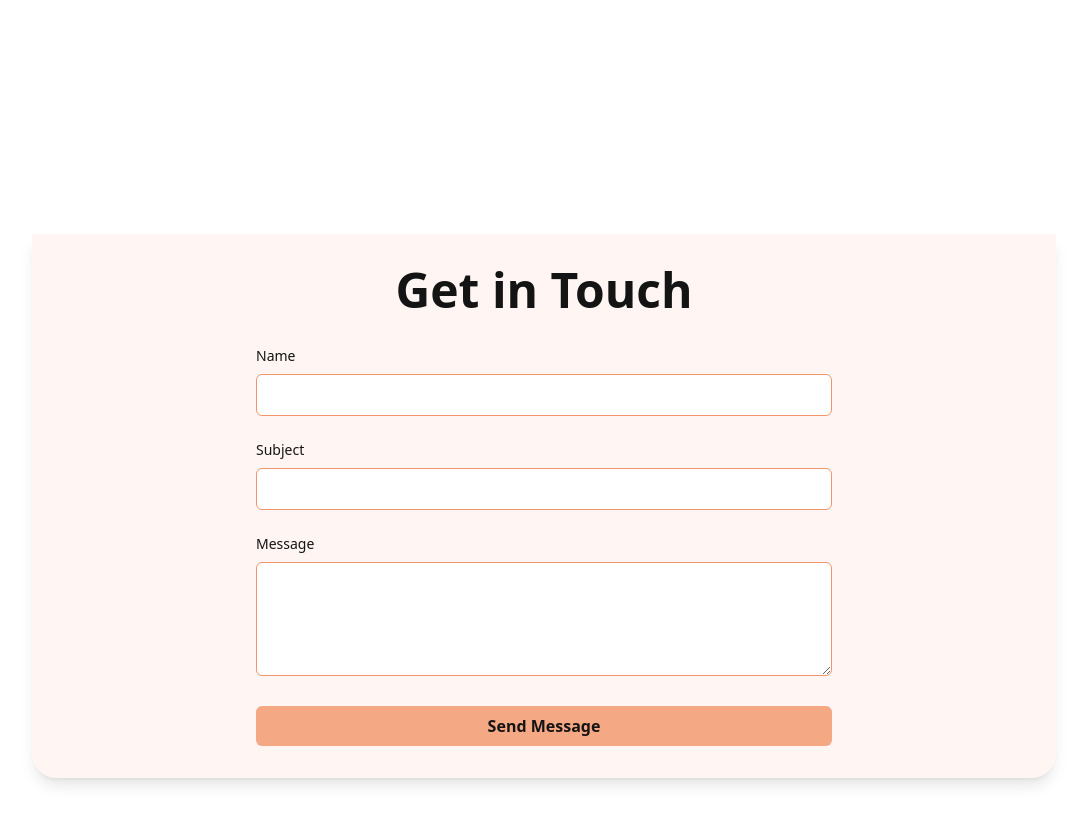
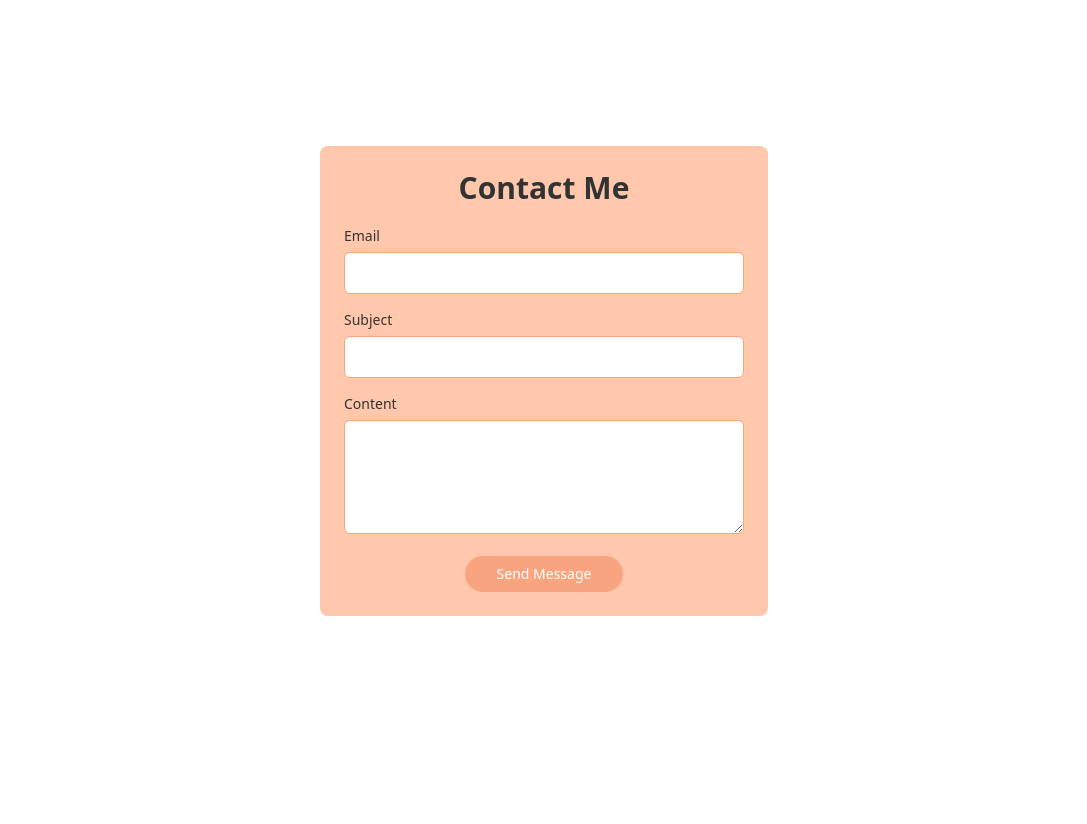
Before and after one commit to Mellowstar45/Portfolio, a Next.js app in the folder portfolio/: page / in a window 1280 px wide. Shown: the part 3660-4484 px from the top of the page, without its empty margins (96-1183 px from the left). After the commit the page ends 4300 px from the top, so only its background shows below. Built offline with nearby package versions, Linux system fonts and the light colour scheme; no server answers; what lowback-admin-mailer would draw is missing.

Commit message:
redesigned contact section

```diff
--- a/portfolio/app/actions/send-mail.ts
+++ b/portfolio/app/actions/send-mail.ts
@@ -1,30 +1,23 @@
-"use server"
+"use server";
 
 import AdminMailer from "lowback-admin-mailer";
-const mailer= new AdminMailer(process.env.SECRET_KEY)
+const mailer = new AdminMailer(process.env.SECRET_KEY);
 
 export default async function sendMail(
-  name: string,
+  email: string,
   subject: string,
   content: string
 ): Promise<{ success: boolean; message: string }> {
-  if (!name || !subject || !content) {
+  if (!email || !subject || !content) {
     return { success: false, message: "All fields are required." };
   }
 
-  try {
-    await mailer
-      .send(content)
-      .subject(`From ${name}: ${subject}`)
-      .to("nicolasramanantsoa345@gmail.com");
+  const fullContent = `Email: ${email}\n\n${content}`;
 
-    return { success: true, message: "Email sent successfully." };
-  } catch (error) {
-    console.error("Error sending email:", error);
-
-    return {
-      success: false,
-      message: "Something went wrong. Please try again later.",
-    };
-  }
+  return mailer
+    .subject(subject)
+    .to("nicolasramanantsoa345@gmail.com")
+    .send(fullContent)
+    .then(() => ({ success: true, message: "Email sent successfully." }))
+    .catch((e: string) => ({ success: false, message: e }));
 }
--- a/portfolio/app/components/contact.tsx
+++ b/portfolio/app/components/contact.tsx
@@ -1,84 +1,91 @@
-import { useState } from "react";
+"use client";
+
+import { FormEvent, useState } from "react";
 import sendMail from "../actions/send-mail";
-import { Box } from "./shared/box";
 
 const Contact = () => {
-  const [name, setName] = useState("");
+  const [email, setEmail] = useState("");
   const [subject, setSubject] = useState("");
   const [content, setContent] = useState("");
+
+  const handleSubmit = (e: FormEvent<HTMLFormElement>) => {
+    e.preventDefault();
+    sendMail(email, subject, content);
+  };
+
   return (
-    <Box id="contact" title="Get in Touch" layout="full-width">
-      <form
-        onSubmit={() => sendMail(name, subject, content)}
-        className="space-y-6 max-w-xl mx-auto"
-      >
+    <div className="w-full flex items-center justify-center sm:p-6">
+      <div className="w-full max-w-md bg-[#ffc7ab] rounded-lg p-5 sm:p-6">
+        <h2 className="text-3xl font-bold text-center mb-5 text-[#333]">
+          Contact Me
+        </h2>
+
+        <form onSubmit={handleSubmit} className="space-y-4">
           <div>
             <label
-            htmlFor="name"
-            className="block text-sm font-medium mb-2 text-[#141414]"
+              htmlFor="email"
+              className="block text-sm font-medium mb-1.5 text-[#333]"
             >
-            Name
+              Email
             </label>
             <input
-            type="text"
-            id="name"
-            name="name"
-            value={name}
-            className="w-full px-3 py-2 border border-[#F2956A] rounded-md text-[#141414] bg-white"
-            onChange={(e) => {
-              setName(e.target.value);
-            }}
+              type="email"
+              id="email"
+              name="email"
+              value={email}
+              onChange={(e) => setEmail(e.target.value)}
+              className="w-full px-3 py-2 border border-[#F8A47E] rounded-md text-[#333] bg-white focus:outline-none"
               required
             />
           </div>
+
           <div>
             <label
               htmlFor="subject"
-            className="block text-sm font-medium mb-2 text-[#141414]"
+              className="block text-sm font-medium mb-1.5 text-[#333]"
             >
               Subject
             </label>
             <input
-            type="subject"
+              type="text"
               id="subject"
               name="subject"
               value={subject}
-            onChange={(e) => {
-              setSubject(e.target.value);
-            }}
-            className="w-full px-3 py-2 border border-[#F2956A] rounded-md text-[#141414] bg-white"
+              onChange={(e) => setSubject(e.target.value)}
+              className="w-full px-3 py-2 border border-[#F8A47E] rounded-md text-[#333] bg-white focus:outline-none"
               required
             />
           </div>
+
           <div>
             <label
-            htmlFor="message"
-            className="block text-sm font-medium mb-2 text-[#141414]"
+              htmlFor="content"
+              className="block text-sm font-medium mb-1.5 text-[#333]"
             >
-            Message
+              Content
             </label>
             <textarea
-            id="message"
-            name="message"
+              id="content"
+              name="content"
               value={content}
-            onChange={(e) => {
-              setContent(e.target.value);
-            }}
+              onChange={(e) => setContent(e.target.value)}
               rows={4}
-            className="w-full px-3 py-2 border border-[#F2956A] rounded-md text-[#141414] bg-white"
+              className="w-full px-3 py-2 border border-[#F8A47E] rounded-md text-[#333] bg-white focus:outline-none"
               required
-          ></textarea>
+            />
           </div>
-        <div>
+
+          <div className="flex justify-center mt-5">
             <button
               type="submit"
-            className="w-full bg-[#F2956A]/80 text-[#141414] py-2 px-4 rounded-md font-semibold hover:bg-[#F2956A] transition duration-300"
+              className="bg-[#F8A47E] text-white py-2 px-8 rounded-full font-medium hover:bg-[#F8A47E]/90 transition duration-300 text-sm"
             >
               Send Message
             </button>
           </div>
         </form>
-    </Box>
+      </div>
+    </div>
   );
 };
 
--- a/portfolio/package.json
+++ b/portfolio/package.json
@@ -15,7 +15,7 @@
     "clsx": "^2.1.1",
     "embla-carousel": "^8.5.2",
     "embla-carousel-react": "^8.5.2",
-    "lowback-admin-mailer": "^1.0.1",
+    "lowback-admin-mailer": "^1.0.2",
     "lucide-react": "^0.475.0",
     "next": "15.1.6",
     "react": "^19.0.0",
```
Also changed, not shown: 1 other file (tests, documents, lock files or other folders). Lines whose indentation alone changed are shown as unchanged.
